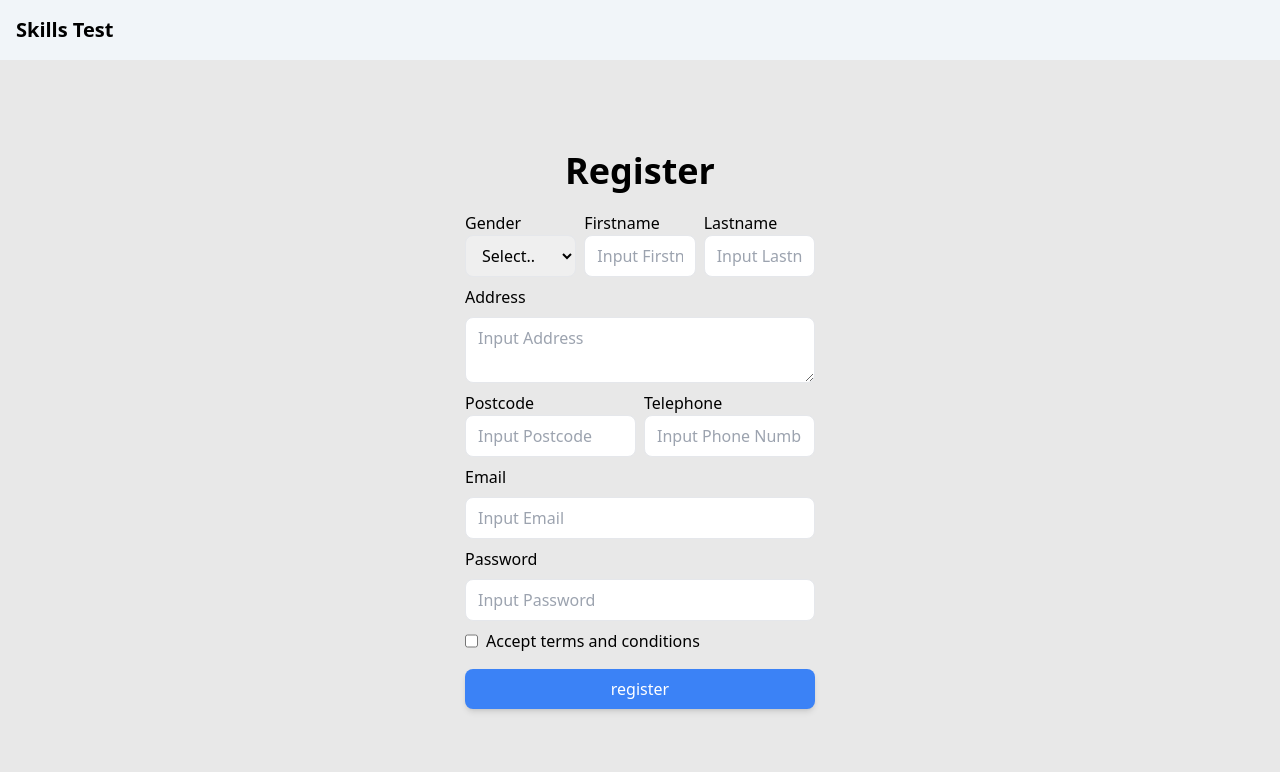
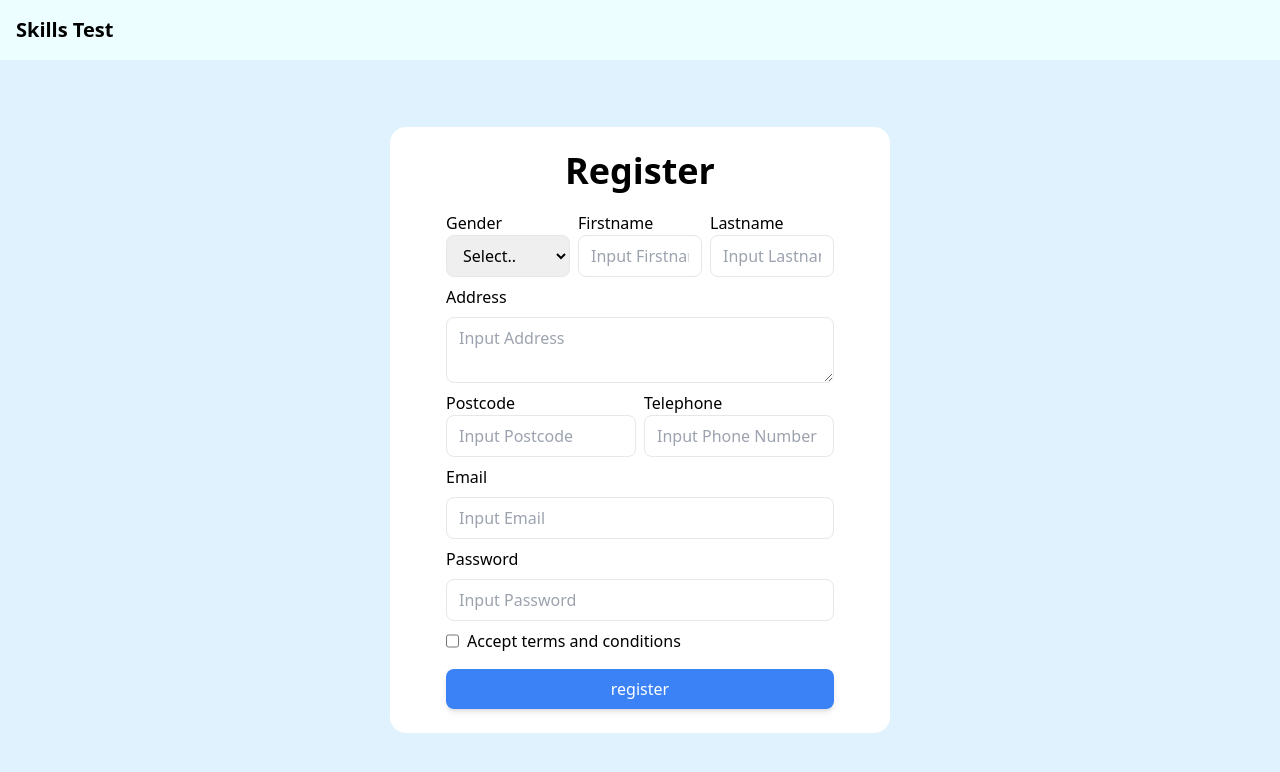
Before and after one commit to woraput/SkillTestInterview, a React (Vite) app: page /register in a window 1280 px wide. Shown: the top 772 px of the page. Built offline with nearby package versions, Linux system fonts and the light colour scheme.

Commit message:
refactor code , style form

```diff
--- a/src/components/Header.tsx
+++ b/src/components/Header.tsx
@@ -11,7 +11,7 @@ const Header = (props: Props) => {
   const authProvider = useContext(AuthContext);
   return (
     <WrapperStyle>
-      <nav className="p-4  flex align-middle gap-4  bg-slate-100">
+      <nav className="p-4  flex align-middle gap-4  bg-cyan-50">
         <h3 className="font-bold">Skills Test</h3>
 
         {authProvider?.dataProvider?.isAuthen === true ? (
--- a/src/components/Home.tsx
+++ b/src/components/Home.tsx
@@ -12,8 +12,9 @@ const Home = (props: Props) => {
   };
 
   return (
-    <div className="container-fluid p-4 h-full flex align-middle justify-center bg-[#e8e8e8]">
-      <div className="flex flex-col justify-center w-[400px]">
+    <div className="container-custom">
+      <div className="flex flex-col justify-center w-[auto]">
+        <div className="py-10 px-14 bg-white rounded-2xl ">
           <h1 className=" text-center ">Information</h1>
 
           <table>
@@ -76,10 +77,15 @@ const Home = (props: Props) => {
               </tr>
             </tbody>
           </table>
-        <button className="btn-primary mt-4" onClick={() => userLogout()}>
-          {" "}
+          <div className={"flex justify-center"}>
+            <button
+              className="btn-primary mt-4 w-[150px] "
+              onClick={() => userLogout()}
+            >
               Logout
             </button>
+          </div>
+        </div>
       </div>
     </div>
   );
--- a/src/components/Login.tsx
+++ b/src/components/Login.tsx
@@ -45,15 +45,17 @@ const Login = (props: Props) => {
   };
 
   return (
-    <div className="container-fluid p-4 h-full flex align-middle justify-center bg-[#e8e8e8]">
-      <div className="flex flex-col justify-center w-[300px]">
+    <div className="container-custom">
+      <div className="flex flex-col justify-center w-[400px] h-auto">
+        <div className="py-10 px-16 bg-white rounded-2xl">
+          <h1 className="text-center mb-8">Login User</h1>
           <Formik
             initialValues={initialFormLogin}
             validationSchema={LoginSchema}
             onSubmit={handleSubmit}
           >
             {({ errors, touched }) => (
-            <Form className={"flex flex-col gap-2  "}>
+              <Form className={"flex flex-col gap-2"} autoComplete="off">
                 <label>Email</label>
                 <Field
                   type="email"
@@ -63,13 +65,11 @@ const Login = (props: Props) => {
                     touched.email ? (errors.email ? "invalid" : "valid") : ""
                   }`}
                 />
-
                 <ErrorMessage
                   component="div"
                   name="email"
                   className="msg-error"
                 />
-
                 <label>Password</label>
                 <Field
                   type="password"
@@ -84,12 +84,29 @@ const Login = (props: Props) => {
                   }`}
                 />
 
+                {/* case no autoComplete */}
+                {/* <Field
+                  name="password"
+                  component={() => (
+                    <input
+                      className={`form-input  ${
+                        touched.password
+                          ? errors.password
+                            ? "invalid"
+                            : "valid"
+                          : ""
+                      }`}
+                      placeholder="Input Password"
+                      type="password"
+                      autoComplete="new-password"
+                    />
+                  )}
+                /> */}
                 <ErrorMessage
                   component="div"
                   name="password"
                   className="msg-error"
                 />
-
                 <div
                   className={
                     "flex flex-col gap-4 align-middle justify-between mt-4"
@@ -111,6 +128,7 @@ const Login = (props: Props) => {
           </Formik>
         </div>
       </div>
+    </div>
   );
 };
 
--- a/src/components/PlayGround.tsx
+++ b/src/components/PlayGround.tsx
@@ -192,7 +192,7 @@ const Playground = (props: Props) => {
   };
 
   return (
-    <div className="container-fluid p-4 h-full flex flex-col align-middle  bg-[#e8e8e8]">
+    <div className="container-fluid container-custom flex-col ">
       <h1>Exam 2-6</h1>
 
       <h2>test2</h2>
--- a/src/components/Register.tsx
+++ b/src/components/Register.tsx
@@ -67,7 +67,7 @@ const Register = (props: Props) => {
 
   const handleSubmit = (formValue: UserRegister) => {
     console.log(
-      "🚀 ~ file: Register.tsx:107 ~ handleSubmit ~ formValue:",
+      "🚀 ~ file: Register.tsx:107 ~ handleSubmit ~ Final form:",
       formValue
     );
 
@@ -82,8 +82,9 @@ const Register = (props: Props) => {
   };
 
   return (
-    <div className="container-fluid p-4 h-full flex align-middle justify-center bg-[#e8e8e8]">
-      <div className="flex flex-col justify-center w-[350px]">
+    <div className="container-custom">
+      <div className="flex flex-col justify-center w-[500px]">
+        <div className="py-6 px-14 bg-white rounded-2xl ">
           <h1 className=" text-center">Register</h1>
           <Formik
             initialValues={initialFormRegister}
@@ -169,7 +170,11 @@ const Register = (props: Props) => {
                   as="textarea"
                   placeholder="Input Address"
                   className={`form-input ${
-                  touched.address ? (errors.address ? "invalid" : "valid") : ""
+                    touched.address
+                      ? errors.address
+                        ? "invalid"
+                        : "valid"
+                      : ""
                   }`}
                   rows={2}
                 />
@@ -256,6 +261,7 @@ const Register = (props: Props) => {
                   className="msg-error"
                 />
 
+                {/* case have confirmPassword */}
                 {/* <label>Confirm Password</label>
               <Field
                 type="password"
@@ -296,6 +302,7 @@ const Register = (props: Props) => {
           </Formik>
         </div>
       </div>
+    </div>
   );
 };
 
--- a/src/context/AuthenProvider.tsx
+++ b/src/context/AuthenProvider.tsx
@@ -80,11 +80,13 @@ const AuthenProvider = ({ children }: Props) => {
       const isEmailExist = rawUserList.some(
         (user) => user.email === newUser.email
       );
+      let newArr: UserRegister[] = [...rawUserList, newUser];
+
       if (isEmailExist) {
         throw new Error("This Email already exict");
       }
-      newUser.gender = newUser?.gender as number;
-      let newArr: UserRegister[] = [...rawUserList, newUser];
+
+      newUser.gender = Number(newUser?.gender);
 
       setAuthenDataProvider((prev: AuthData) => ({
         ...prev,
--- a/src/index.css
+++ b/src/index.css
@@ -33,12 +33,13 @@
   .msg-error {
     @apply text-red-500 text-[10px];
   }
+  .container-custom {
+    @apply p-4 h-full flex align-middle justify-center bg-sky-100;
+  }
+  td {
+    @apply align-baseline;
+  }
 }
-/* * {
-  margin: 0;
-  padding: 0;
-  box-sizing: border-box;
-} */
 
 #root {
   width: 100%;
```
Lines whose indentation alone changed are shown as unchanged.
